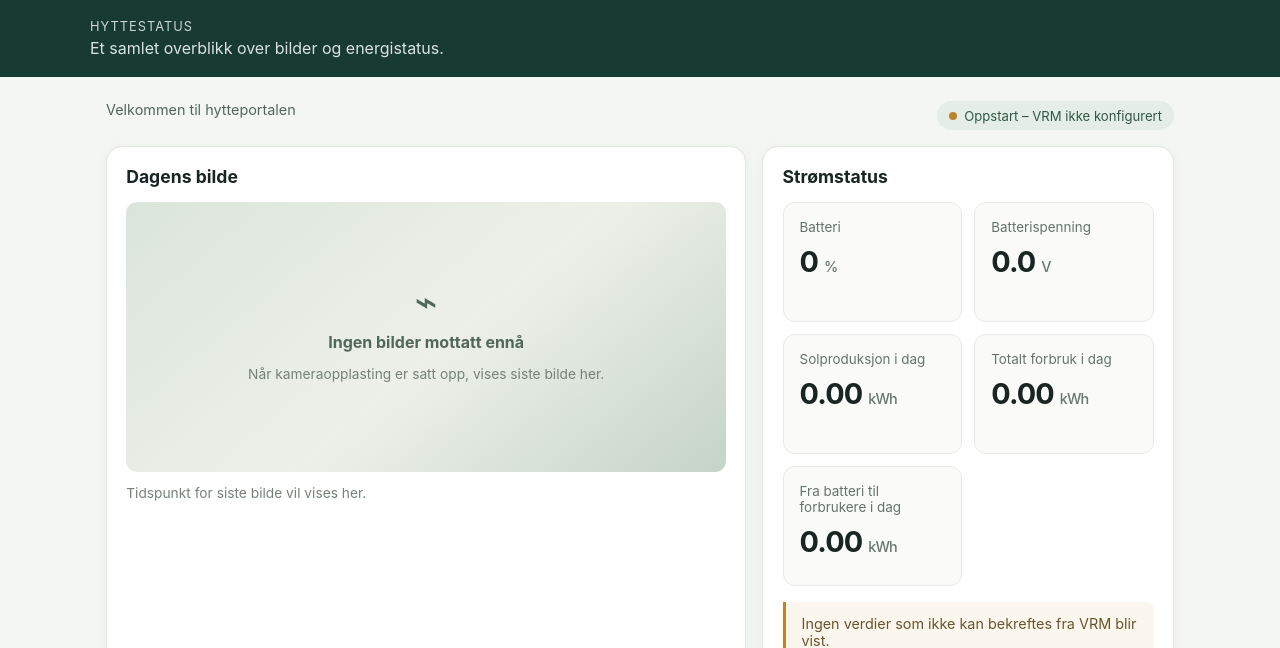
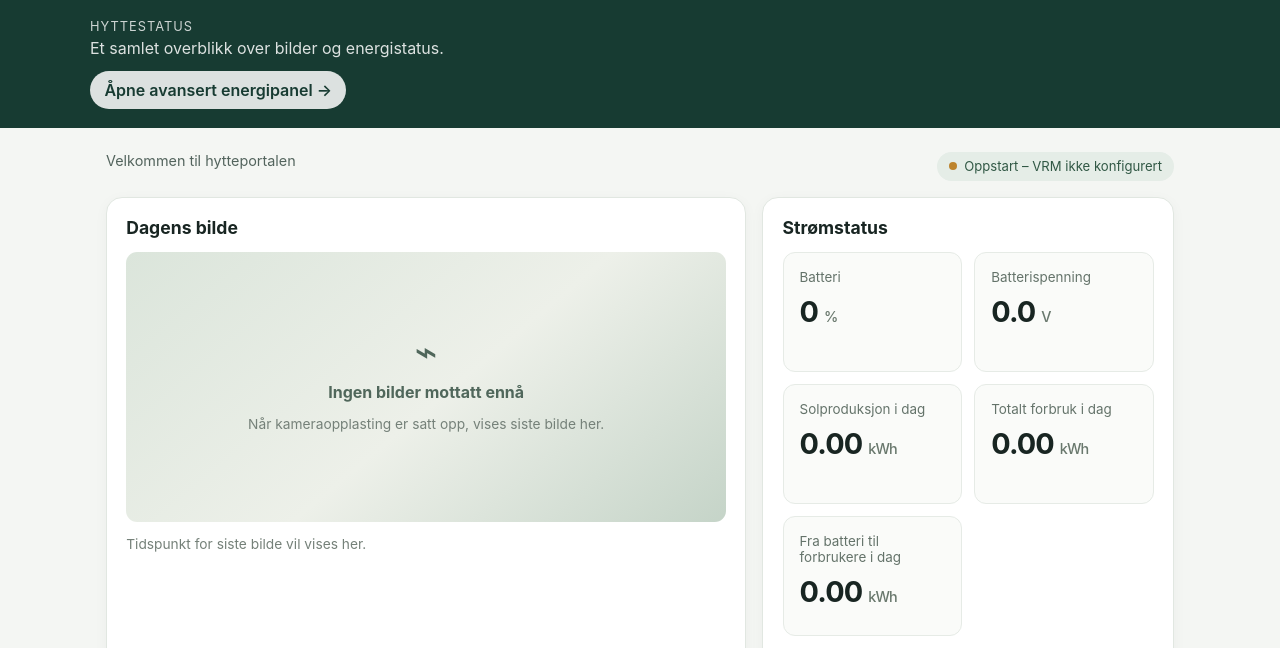
Before and after one commit to Holter12/hyttestatus, a FastAPI app: template backend/app/templates/index.html in a window 1280 px wide. Shown: the top 648 px of the page. Run offline with FastAPI, Linux system fonts and the light colour scheme; the template is opened without the code that fills it, so the values that code supplies are empty; parts of the project's set-up code (start-up, migrations or seed data) failed here and were passed over.

Commit message:
Link to advanced energy dashboard from basic page

```diff
--- a/backend/app/templates/index.html
+++ b/backend/app/templates/index.html
@@ -41,6 +41,7 @@
     <div class="eyebrow">Hyttestatus</div>
     <h1>{{ location_name }}</h1>
     <p>Et samlet overblikk over bilder og energistatus.</p>
+    <p style="margin-top:.8rem"><a href="/advanced" style="display:inline-block;color:#173b32;background:#fff;border-radius:999px;padding:.55rem .9rem;text-decoration:none;font-weight:600">Åpne avansert energipanel →</a></p>
   </header>
   <main>
     <div class="statusline">
```
